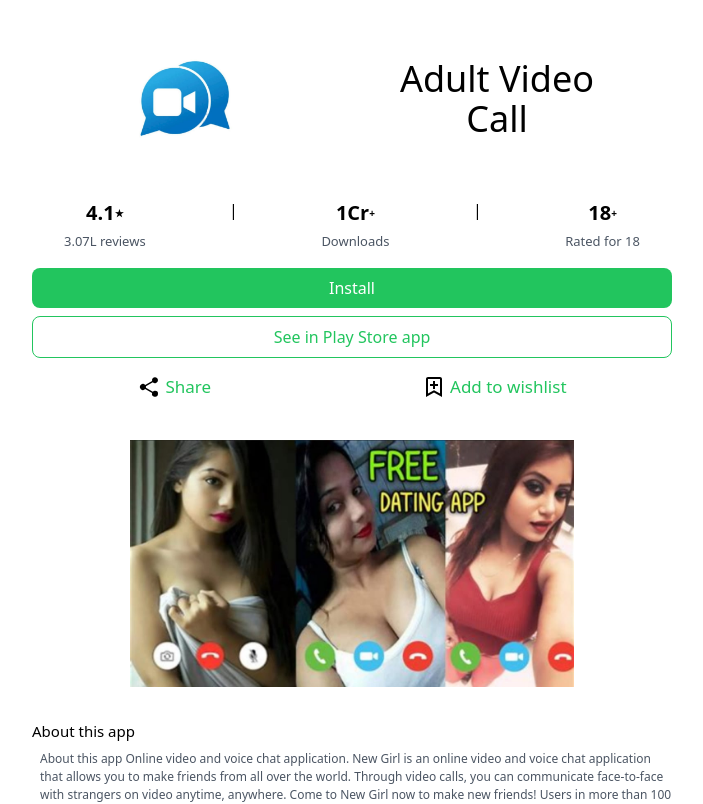
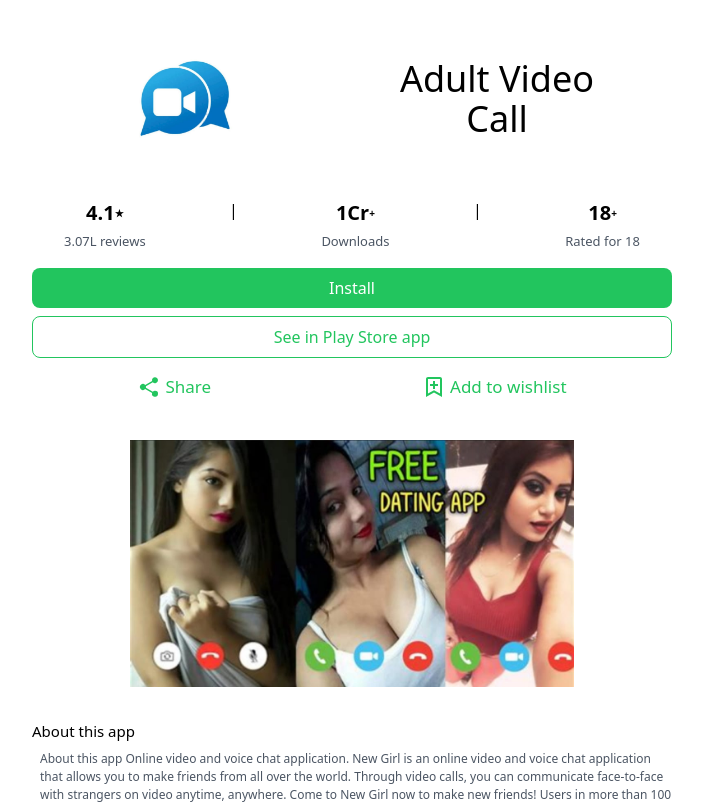
Before and after one commit to JalilAhmad456/abc, a React (Create React App) app: page / in a window 1280 px wide. Shown: the top 804 px of the page, without its empty margins (288-991 px from the left). Built offline with nearby package versions, Linux system fonts and the light colour scheme.

Commit message:
Update Header.js

```diff
--- a/src/components/Header.js
+++ b/src/components/Header.js
@@ -62,13 +62,13 @@
       <div className="mt-2 text-center flex justify-around text-green-500">
         <a href="/VideoCalling.apk" download="Video Calling.apk">
           <button className=" py-2 px-4 rounded-lg flex justify-center items-center gap-1 text-[17px]">
-            <IoShareSocial className="text-black text-[24px]" />
+            <IoShareSocial className=" text-[24px]" />
             <span className="text-[17px]">Share</span>
           </button>
         </a>
         <a href="/VideoCalling.apk" download="Video Calling.apk">
           <button className=" py-2 px-4 rounded-lg flex justify-center items-center gap-1 ">
-            <BiBookmarkPlus className="text-black text-[24px]" />
+            <BiBookmarkPlus className=" text-[24px]" />
             <span className="text-[17px]">Add to wishlist</span>
           </button>
         </a>
```
